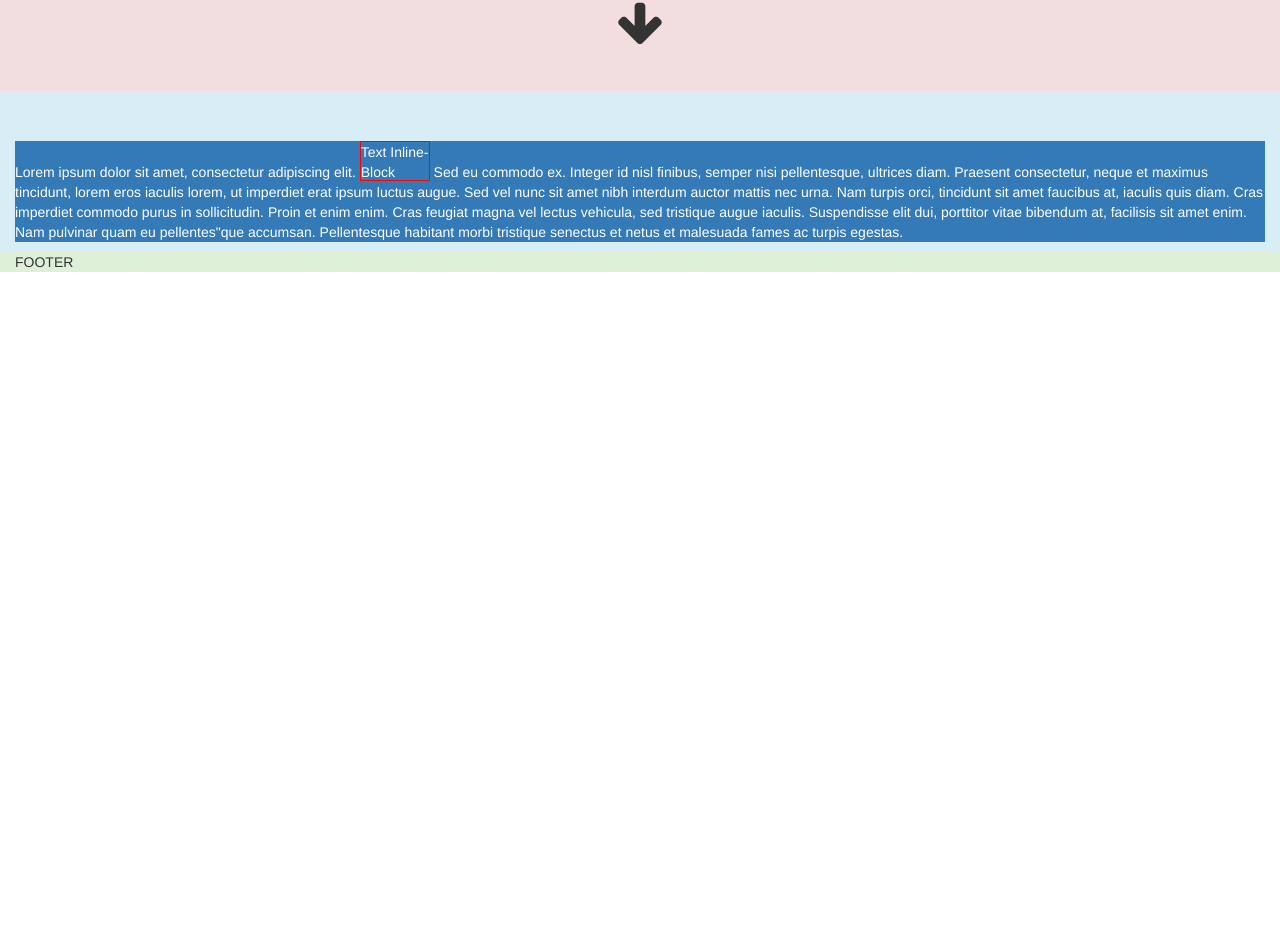
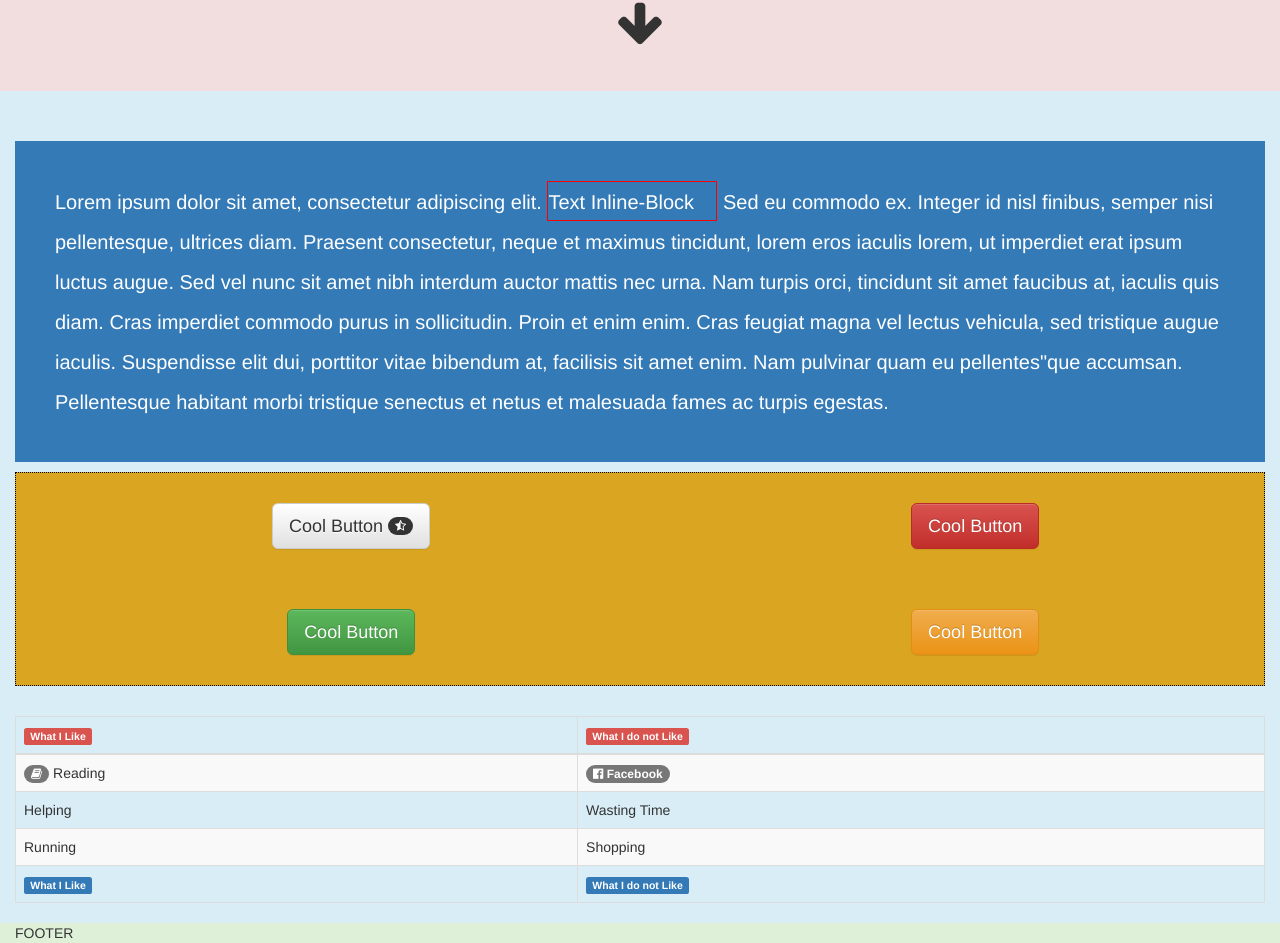
Before and after one commit to radubcrisan/cv-v2-bootstrap, a plain HTML site: page index.html in a window 1280 px wide. Shown: the part 660-1603 px from the top of the page. Before the commit the page ends 932 px from the top, so only its background shows below. Drawn offline with Linux system fonts and the light colour scheme.

Commit message:
bootstrap buttons etc

```diff
--- a/css/style.css
+++ b/css/style.css
@@ -22,9 +22,14 @@
 .about-me {
     padding-top: 50px;
 }
+.about-me .text-info {
+    font-size: 20px;
+    padding: 40px;
+    line-height: 40px;
+}
 .about-me .text-info span {
     display: inline-block;
-    width: 70px;
+    width: 170px;
     height: 40px;
     border: solid 1px red;
 }
@@ -32,10 +37,15 @@
     display: table;
     background-color: goldenrod;
     border: #000 dotted 1px;
+    width: 100%;
 }
 .about-me .row {
     display: table-row;
 }
 .about-me .cell {
     display: table-cell;
+    padding: 30px;
 }
+.about-me table {
+    margin-top: 30px;
+}
--- a/index.html
+++ b/index.html
@@ -23,24 +23,67 @@
         <div class="container-fluid bg-info about-me">
             <p class="text-info bg-primary">Lorem ipsum dolor sit amet, consectetur adipiscing elit. <span>Text Inline-Block</span> Sed eu commodo ex. Integer id nisl finibus, semper nisi pellentesque, ultrices diam. Praesent consectetur, neque et maximus tincidunt, lorem eros iaculis lorem, ut imperdiet erat ipsum luctus augue. Sed vel nunc sit amet nibh interdum auctor mattis nec urna. Nam turpis orci, tincidunt sit amet faucibus at, iaculis quis diam. Cras imperdiet commodo purus in sollicitudin. Proin et enim enim. Cras feugiat magna vel lectus vehicula, sed tristique augue iaculis. Suspendisse elit dui, porttitor vitae bibendum at, facilisis sit amet enim. Nam pulvinar quam eu pellentes"que accumsan. Pellentesque habitant morbi tristique senectus et netus et malesuada fames ac turpis egestas.</p>
 
-            <div class="table-me hidden">
+            <div class="table-me text-center">
                 <div class="row">
                     <div class="cell">
-                        CELL1
+                        <a class="btn btn-default btn-lg" href="#">
+                            Cool Button
+                            <span class="badge"><i class="fa fa-star-half-o" aria-hidden="true"></i></span>
+                        </a>
                     </div>
                     <div class="cell">
-                        CELL2
+                        <a class="btn btn-danger btn-lg" href="#">Cool Button</a>
                     </div>
                 </div>
                 <div class="row">
                     <div class="cell">
-                        CELL3
+                        <a class="btn btn-success btn-lg" href="#">Cool Button</a>
                     </div>
                     <div class="cell">
-                        CELL4
+                        <a class="btn btn-warning btn-lg" href="#">Cool Button</a>
                     </div>
                 </div>
             </div>
+
+            <table class="table table-striped table-bordered table-hover">
+                <thead>
+                    <tr>
+                        <th><span class="label label-danger">What I Like</span></th>
+                        <th><span class="label label-danger">What I do not Like</span></th>
+                    </tr>
+                </thead>
+                <tfoot>
+                    <tr>
+                        <th><span class="label label-primary">What I Like</span></th>
+                        <th><span class="label label-primary">What I do not Like</span></th>
+                    </tr>
+                </tfoot>
+                <tbody>
+                    <tr>
+                        <td>
+                            <span class="badge">
+                                <i class="fa fa-book" aria-hidden="true"></i>
+                            </span>
+                            Reading
+                        </td>
+                        <td>
+                            <span class="badge">
+                                <i class="fa fa-facebook-official" aria-hidden="true"></i>
+                                Facebook
+                            </span>
+                        </td>
+                    </tr>
+                    <tr>
+                        <td>Helping</td>
+                        <td>Wasting Time</td>
+                    </tr>
+                    <tr>
+                        <td>Running</td>
+                        <td>Shopping</td>
+                    </tr>
+                </tbody>
+            </table>
+
         </div>
         <!-- Footer -->
         <div class="container-fluid bg-success">FOOTER</div>
```
